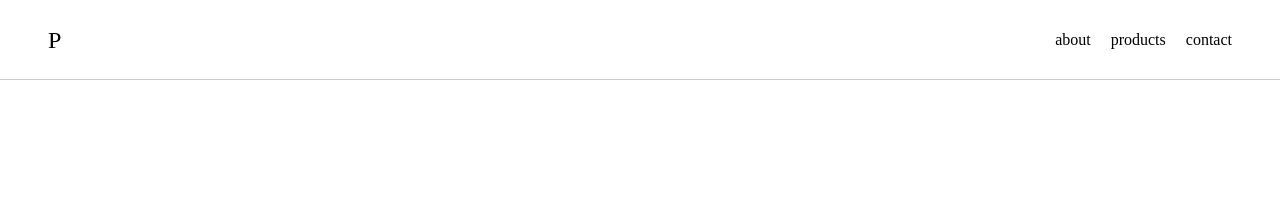
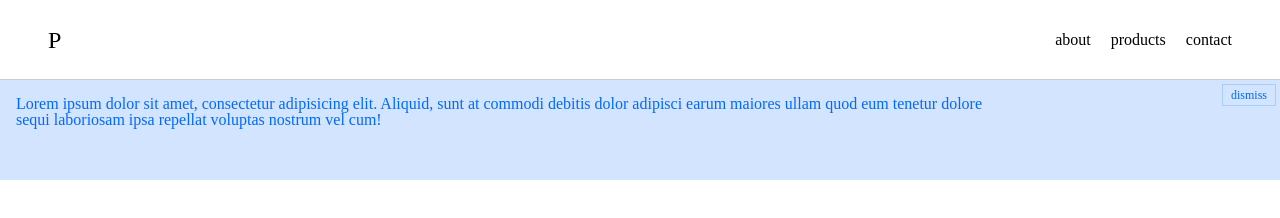
Before and after one commit to mciver83/html_css_positioning_guided_project, a plain HTML site: page index.html in a window 1280 px wide. Drawn offline with Linux system fonts and the light colour scheme.

Commit message:
create info banner

```diff
--- a/index.html
+++ b/index.html
@@ -17,5 +17,17 @@
         <a href="#contact">contact</a>
       </nav>
     </header>
+    <div class="banner-wrapper">
+      <input type="checkbox" id="dismiss" />
+      <div class="banner">
+        <label for="dismiss" class="dismiss-button">dismiss</label>
+        <p>
+          Lorem ipsum dolor sit amet, consectetur adipisicing elit. Aliquid,
+          sunt at commodi debitis dolor adipisci earum maiores ullam quod eum
+          tenetur dolore sequi laboriosam ipsa repellat voluptas nostrum vel
+          cum!
+        </p>
+      </div>
+    </div>
   </body>
 </html>
--- a/style.css
+++ b/style.css
@@ -12,6 +12,7 @@ header {
   position: fixed;
   top: 0;
   width: 100%;
+  background-color: white;
 }
 
 header > h1 {
@@ -23,3 +24,31 @@ header > nav > a {
   text-decoration: none;
   color: black;
 }
+
+.banner {
+  background-color: rgb(210, 228, 254);
+  color: rgb(0, 105, 255);
+  height: 100px;
+  width: 100%;
+  position: fixed;
+  top: 80px;
+  padding: 16px;
+}
+
+.banner > p {
+  width: 80%;
+}
+
+.dismiss-button {
+  color: rgb(0, 105, 255);
+  position: absolute;
+  top: 4px;
+  right: 4px;
+  border: 1px solid rgba(0, 105, 255, 0.2);
+  padding: 4px 8px;
+  font-size: 12px;
+}
+
+#dismiss:checked ~ .banner {
+  display: none;
+}
```
